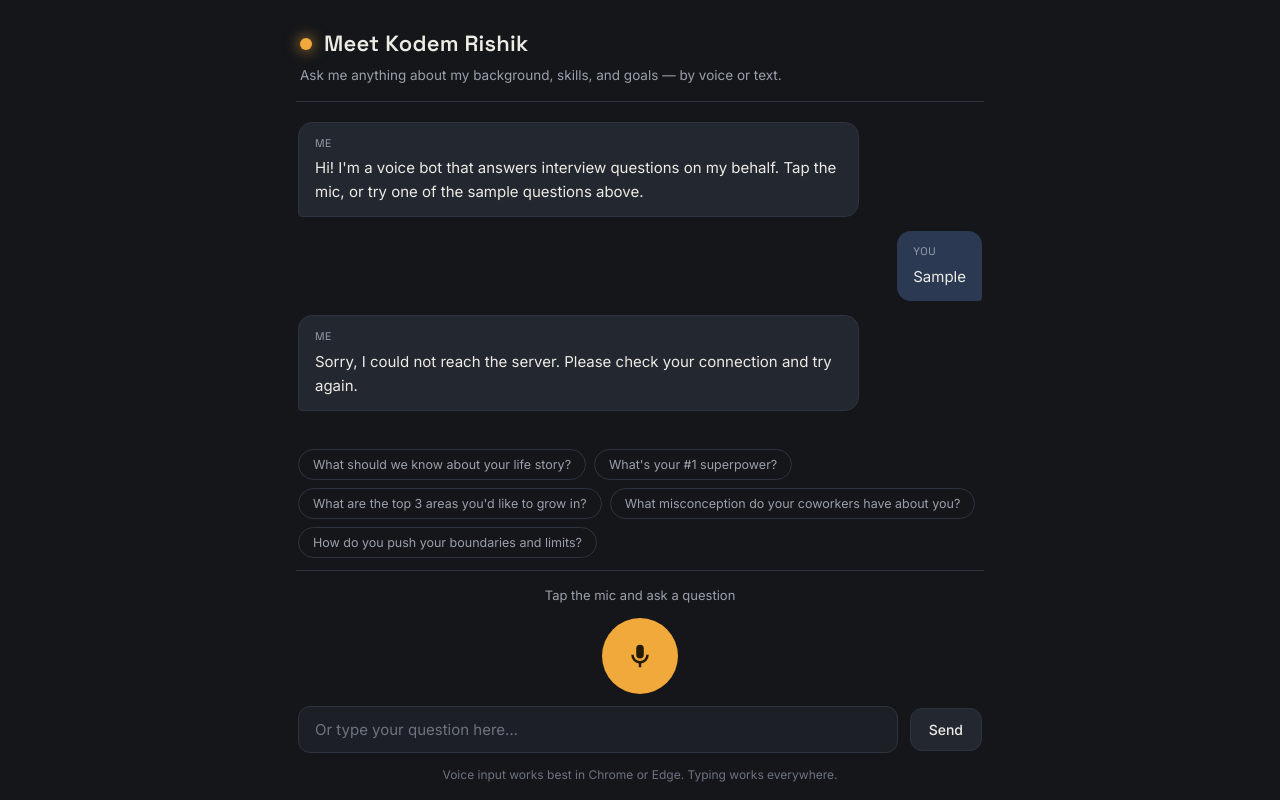
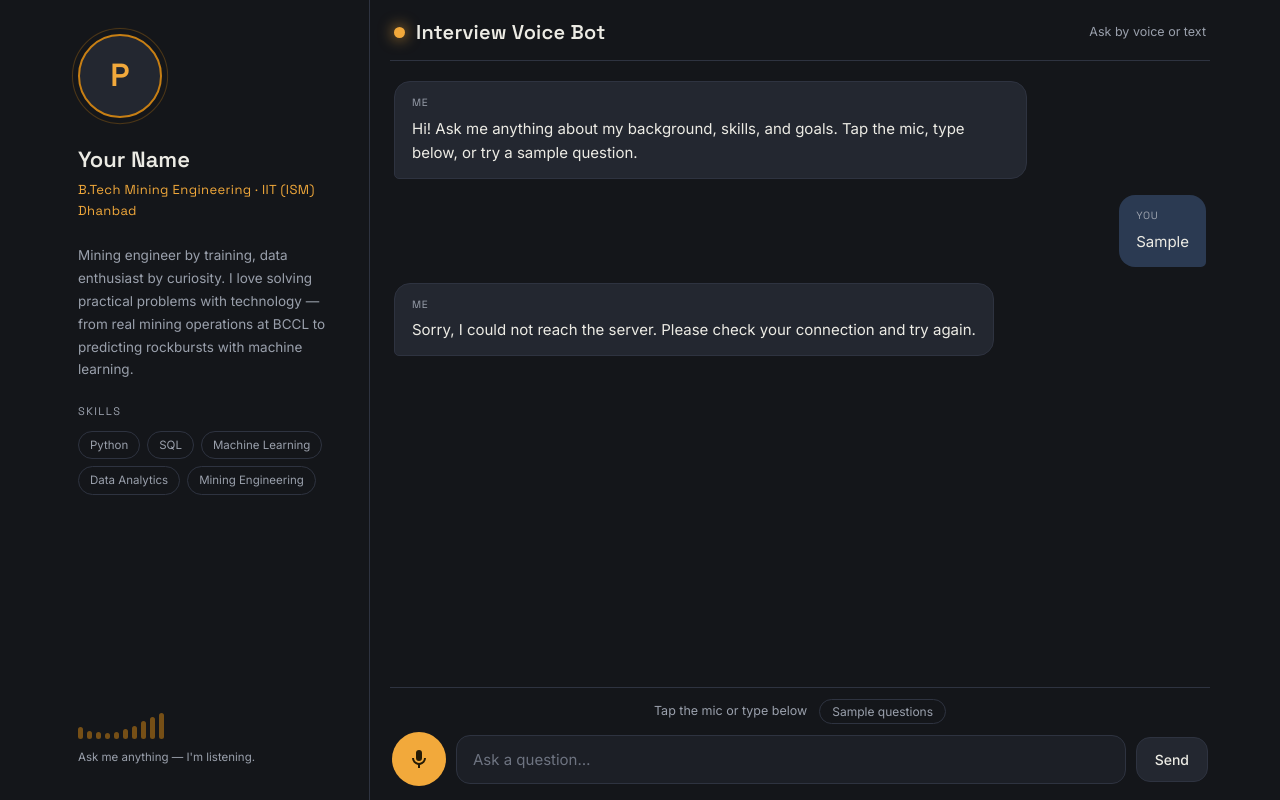
Before and after one commit to praneeth2104/voice-bot, a website: page index.html in a window 1280 px wide. Both pictures are taken after typing "Sample" into the empty fields and a click on the button "Send". Drawn offline with Linux system fonts and the light colour scheme; no server answers.

Commit message:
Update index.html

```diff
--- a/index.html
+++ b/index.html
@@ -19,87 +19,189 @@
   body{
     background:var(--coal); color:var(--ink);
     font-family:'Inter',system-ui,sans-serif; font-size:16px; line-height:1.6;
-    display:flex; flex-direction:column; align-items:center;
+    display:flex; justify-content:center;
   }
-  .wrap{width:100%; max-width:720px; display:flex; flex-direction:column; height:100dvh; padding:0 16px}
+  .layout{width:100%; max-width:1180px; display:flex; height:100dvh; gap:0}
 
-  header{padding:26px 4px 14px; border-bottom:1px solid var(--line)}
-  .lamp{display:flex; align-items:center; gap:12px}
-  .lamp-dot{width:12px;height:12px;border-radius:50%;background:var(--amber);box-shadow:0 0 14px 2px rgba(242,169,59,.55);flex:none}
-  h1{font-family:'Space Grotesk',sans-serif; font-weight:600; font-size:22px; letter-spacing:.2px}
-  .sub{color:var(--muted); font-size:13.5px; margin-top:4px}
+  /* ───────── Sidebar ───────── */
+  aside{
+    width:320px; flex:none; border-right:1px solid var(--line);
+    padding:34px 28px; display:flex; flex-direction:column; gap:22px; overflow-y:auto;
+  }
+  @media (max-width:980px){ aside{display:none} }
 
-  #chat{flex:1; overflow-y:auto; padding:20px 2px; display:flex; flex-direction:column; gap:14px; scroll-behavior:smooth}
-  .msg{max-width:82%; padding:12px 16px; border-radius:14px; font-size:15px; white-space:pre-wrap; word-wrap:break-word}
-  .msg.user{align-self:flex-end; background:var(--user); border-bottom-right-radius:4px}
-  .msg.bot{align-self:flex-start; background:var(--bot); border:1px solid var(--line); border-bottom-left-radius:4px}
+  .avatar{
+    width:84px; height:84px; border-radius:50%; background:var(--panel-2);
+    border:2px solid var(--amber-deep); display:flex; align-items:center; justify-content:center;
+    font-family:'Space Grotesk',sans-serif; font-size:32px; font-weight:600; color:var(--amber);
+    position:relative;
+  }
+  @media (prefers-reduced-motion:no-preference){
+    .avatar::after{
+      content:''; position:absolute; inset:-8px; border-radius:50%;
+      border:1px solid var(--amber-deep); opacity:.35;
+      animation:breathe 4s ease-in-out infinite;
+    }
+    @keyframes breathe{0%,100%{transform:scale(1);opacity:.35}50%{transform:scale(1.07);opacity:.1}}
+  }
+
+  .p-name{font-family:'Space Grotesk',sans-serif; font-size:22px; font-weight:600; margin-top:2px}
+  .p-role{color:var(--amber); font-size:13px; letter-spacing:.4px; margin-top:3px; font-family:'Space Grotesk',sans-serif}
+  .p-about{color:var(--muted); font-size:13.5px; line-height:1.7}
+
+  .sec-label{font-family:'Space Grotesk',sans-serif; font-size:11px; letter-spacing:1.4px; text-transform:uppercase; color:var(--muted)}
+  .fact{display:flex; gap:10px; align-items:flex-start; font-size:13px; color:var(--ink); margin-top:9px}
+  .fact-dot{width:6px; height:6px; border-radius:50%; background:var(--amber-deep); margin-top:7px; flex:none}
+  .fact span{color:var(--muted)}
+
+  .skills{display:flex; flex-wrap:wrap; gap:7px; margin-top:10px}
+  .skill{
+    font-size:11.5px; color:var(--muted); border:1px solid var(--line);
+    border-radius:999px; padding:4px 11px;
+  }
+
+  /* waveform */
+  .wave-wrap{margin-top:auto; padding-top:18px}
+  .wave{display:flex; align-items:flex-end; gap:4px; height:34px}
+  .wave i{
+    display:block; width:5px; border-radius:3px; background:var(--amber-deep);
+    height:6px; opacity:.55;
+  }
+  @media (prefers-reduced-motion:no-preference){
+    .wave i{animation:wv 2.6s ease-in-out infinite}
+    body.talking .wave i{animation-duration:.7s; opacity:.95}
+    .wave i:nth-child(1){animation-delay:0s}
+    .wave i:nth-child(2){animation-delay:.15s}
+    .wave i:nth-child(3){animation-delay:.3s}
+    .wave i:nth-child(4){animation-delay:.45s}
+    .wave i:nth-child(5){animation-delay:.6s}
+    .wave i:nth-child(6){animation-delay:.75s}
+    .wave i:nth-child(7){animation-delay:.9s}
+    .wave i:nth-child(8){animation-delay:1.05s}
+    .wave i:nth-child(9){animation-delay:1.2s}
+    .wave i:nth-child(10){animation-delay:1.35s}
+    @keyframes wv{0%,100%{height:6px}50%{height:30px}}
+  }
+  .wave-cap{font-size:11.5px; color:var(--muted); margin-top:9px}
+
+  /* ───────── Chat column ───────── */
+  .wrap{flex:1; min-width:0; display:flex; flex-direction:column; height:100dvh; padding:0 20px}
+
+  header{padding:16px 4px 12px; border-bottom:1px solid var(--line); display:flex; align-items:center; justify-content:space-between; gap:12px}
+  .lamp{display:flex; align-items:center; gap:11px; min-width:0}
+  .lamp-dot{width:11px;height:11px;border-radius:50%;background:var(--amber);box-shadow:0 0 14px 2px rgba(242,169,59,.55);flex:none}
+  h1{font-family:'Space Grotesk',sans-serif; font-weight:600; font-size:20px; letter-spacing:.2px; white-space:nowrap; overflow:hidden; text-overflow:ellipsis}
+  .sub{color:var(--muted); font-size:12.5px; white-space:nowrap; overflow:hidden; text-overflow:ellipsis}
+  @media (max-width:560px){ .sub{display:none} }
+
+  #chat{flex:1; overflow-y:auto; padding:20px 4px; display:flex; flex-direction:column; gap:16px; scroll-behavior:smooth}
+  .msg{max-width:78%; padding:13px 17px; border-radius:16px; font-size:15px; white-space:pre-wrap; word-wrap:break-word; animation:rise .25s ease both}
+  @keyframes rise{from{opacity:0; transform:translateY(6px)} to{opacity:1; transform:none}}
+  @media (prefers-reduced-motion:reduce){ .msg{animation:none} }
+  .msg.user{align-self:flex-end; background:var(--user); border-bottom-right-radius:5px}
+  .msg.bot{align-self:flex-start; background:var(--bot); border:1px solid var(--line); border-bottom-left-radius:5px}
   .msg.bot.speaking{border-color:var(--amber-deep)}
-  .who{font-size:11px; letter-spacing:.6px; text-transform:uppercase; color:var(--muted); margin-bottom:4px; font-family:'Space Grotesk',sans-serif}
+  .who{font-size:10.5px; letter-spacing:.7px; text-transform:uppercase; color:var(--muted); margin-bottom:5px; font-family:'Space Grotesk',sans-serif}
 
-  .chips{display:flex; flex-wrap:wrap; gap:8px; padding:6px 2px 12px}
+  .chips{display:flex; gap:8px; padding:10px 2px; overflow-x:auto; scrollbar-width:none; flex:none}
+  .chips::-webkit-scrollbar{display:none}
+  .chips.hidden{display:none}
   .chip{
-    background:transparent; color:var(--muted); border:1px solid var(--line);
-    border-radius:999px; padding:7px 14px; font-size:12.5px; cursor:pointer;
+    background:var(--panel); color:var(--muted); border:1px solid var(--line);
+    border-radius:999px; padding:8px 15px; font-size:12.5px; cursor:pointer; white-space:nowrap; flex:none;
     font-family:'Inter',sans-serif; transition:color .15s,border-color .15s;
   }
   .chip:hover,.chip:focus-visible{color:var(--ink); border-color:var(--amber-deep)}
 
-  .dock{border-top:1px solid var(--line); padding:14px 2px calc(16px + env(safe-area-inset-bottom)); display:flex; flex-direction:column; gap:12px}
-  #status{min-height:20px; text-align:center; font-size:13px; color:var(--muted)}
+  .dock{border-top:1px solid var(--line); padding:10px 2px calc(14px + env(safe-area-inset-bottom)); flex:none}
+  .statusbar{display:flex; align-items:center; justify-content:center; gap:12px; min-height:26px; margin-bottom:8px}
+  #status{font-size:12.5px; color:var(--muted); text-align:center}
   #status.live{color:var(--amber)}
+  #stop-speak,#suggest-toggle{
+    display:none; background:transparent; border:1px solid var(--line); color:var(--muted);
+    border-radius:999px; padding:4px 12px; font-size:12px; cursor:pointer; font-family:'Inter',sans-serif;
+  }
+  #stop-speak.show,#suggest-toggle.show{display:inline-block}
+  #stop-speak:hover,#suggest-toggle:hover{color:var(--ink); border-color:var(--amber-deep)}
 
-  .controls{display:flex; align-items:center; gap:12px}
-  #text-in{
-    flex:1; background:var(--panel); border:1px solid var(--line); color:var(--ink);
-    border-radius:12px; padding:13px 16px; font-size:15px; font-family:'Inter',sans-serif; outline:none;
+  .controls{display:flex; align-items:center; gap:10px}
+  #mic{
+    position:relative; width:54px; height:54px; border-radius:50%; border:none; flex:none; cursor:pointer;
+    background:var(--amber); color:#241a05; display:flex; align-items:center; justify-content:center;
+    transition:transform .12s, background .2s;
   }
-  #text-in:focus{border-color:var(--amber-deep)}
-  #text-in::placeholder{color:#6d7380}
-
-  button{cursor:pointer; font-family:'Inter',sans-serif}
-  #send{
-    background:var(--panel-2); color:var(--ink); border:1px solid var(--line);
-    border-radius:12px; padding:12px 18px; font-size:14px; font-weight:500;
-  }
-  #send:hover{border-color:var(--amber-deep)}
-
-  .mic-row{display:flex; justify-content:center; align-items:center; gap:18px}
-  #mic{
-    position:relative; width:76px; height:76px; border-radius:50%; border:none; flex:none;
-    background:var(--amber); color:#241a05; display:flex; align-items:center; justify-content:center;
-    transition:transform .12s;
-  }
-  #mic:hover{transform:scale(1.04)}
-  #mic:active{transform:scale(.97)}
-  #mic svg{width:30px;height:30px}
+  #mic:hover{transform:scale(1.05)}
+  #mic:active{transform:scale(.96)}
+  #mic svg{width:24px;height:24px}
   #mic.listening{background:#e2534b; color:#fff}
   #mic:disabled{opacity:.45; cursor:not-allowed}
-  .ring{position:absolute; inset:-8px; border-radius:50%; border:2px solid var(--amber); opacity:0; pointer-events:none}
+  .ring{position:absolute; inset:-7px; border-radius:50%; border:2px solid var(--amber); opacity:0; pointer-events:none}
+  #mic.listening .ring{border-color:#e2534b}
   @media (prefers-reduced-motion:no-preference){
     #mic.listening .ring{animation:pulse 1.4s ease-out infinite}
     @keyframes pulse{0%{transform:scale(.9);opacity:.7}100%{transform:scale(1.35);opacity:0}}
   }
-  #stop-speak{
-    display:none; background:transparent; border:1px solid var(--line); color:var(--muted);
-    border-radius:999px; padding:8px 16px; font-size:13px;
+  #text-in{
+    flex:1; min-width:0; background:var(--panel); border:1px solid var(--line); color:var(--ink);
+    border-radius:14px; padding:14px 16px; font-size:15px; font-family:'Inter',sans-serif; outline:none;
   }
-  #stop-speak.show{display:inline-block}
-  #stop-speak:hover{color:var(--ink); border-color:var(--amber-deep)}
+  #text-in:focus{border-color:var(--amber-deep)}
+  #text-in::placeholder{color:#6d7380}
+  #send{
+    background:var(--panel-2); color:var(--ink); border:1px solid var(--line); cursor:pointer;
+    border-radius:14px; padding:13px 18px; font-size:14px; font-weight:500; font-family:'Inter',sans-serif; flex:none;
+  }
+  #send:hover{border-color:var(--amber-deep)}
 
-  .hint{text-align:center; font-size:12px; color:#6d7380}
   ::-webkit-scrollbar{width:8px}
   ::-webkit-scrollbar-thumb{background:var(--line); border-radius:4px}
   :focus-visible{outline:2px solid var(--amber); outline-offset:2px}
 </style>
 </head>
 <body>
+<div class="layout">
+
+  <!-- ══════════ SIDEBAR — edit the text between the tags below ══════════ -->
+  <aside>
+    <div class="avatar">P</div> <!-- EDIT: your first initial -->
+    <div>
+      <div class="p-name">Your Name</div> <!-- EDIT: your name -->
+      <div class="p-role">B.Tech Mining Engineering · IIT (ISM) Dhanbad</div>
+    </div>
+    <p class="p-about">
+      Mining engineer by training, data enthusiast by curiosity. I love solving practical
+      problems with technology — from real mining operations at BCCL to predicting
+      rockbursts with machine learning.
+    </p>
+
+
+    <div>
+      <div class="sec-label">Skills</div>
+      <div class="skills">
+        <span class="skill">Python</span>
+        <span class="skill">SQL</span>
+        <span class="skill">Machine Learning</span>
+        <span class="skill">Data Analytics</span>
+        <span class="skill">Mining Engineering</span>
+      </div>
+    </div>
+
+    <div class="wave-wrap">
+      <div class="wave" aria-hidden="true">
+        <i></i><i></i><i></i><i></i><i></i><i></i><i></i><i></i><i></i><i></i>
+      </div>
+      <div class="wave-cap" id="wave-cap">Ask me anything — I'm listening.</div>
+    </div>
+  </aside>
+
+  <!-- ══════════ CHAT ══════════ -->
   <div class="wrap">
     <header>
       <div class="lamp">
         <span class="lamp-dot" aria-hidden="true"></span>
-      <h1>Meet Kodem Rishik</h1>
+        <h1>Interview Voice Bot</h1>
       </div>
-    <p class="sub">Ask me anything about my background, skills, and goals — by voice or text.</p>
+      <p class="sub">Ask by voice or text</p>
     </header>
 
     <main id="chat" aria-live="polite"></main>
@@ -113,21 +215,22 @@
     </div>
 
     <div class="dock">
-    <div id="status">Tap the mic and ask a question</div>
-    <div class="mic-row">
+      <div class="statusbar">
+        <span id="status">Tap the mic or type below</span>
+        <button id="stop-speak">Stop speaking</button>
+        <button id="suggest-toggle">Sample questions</button>
+      </div>
+      <div class="controls">
         <button id="mic" aria-label="Tap to speak">
           <span class="ring" aria-hidden="true"></span>
           <svg viewBox="0 0 24 24" fill="currentColor" aria-hidden="true">
             <path d="M12 14a3 3 0 0 0 3-3V6a3 3 0 0 0-6 0v5a3 3 0 0 0 3 3zm5-3a5 5 0 0 1-10 0H5a7 7 0 0 0 6 6.92V21h2v-3.08A7 7 0 0 0 19 11h-2z"/>
           </svg>
         </button>
-      <button id="stop-speak">Stop speaking</button>
-    </div>
-    <div class="controls">
-      <input id="text-in" type="text" placeholder="Or type your question here…" autocomplete="off">
+        <input id="text-in" type="text" placeholder="Ask a question…" autocomplete="off">
         <button id="send">Send</button>
       </div>
-    <p class="hint">Voice input works best in Chrome or Edge. Typing works everywhere.</p>
+    </div>
   </div>
 </div>
 
@@ -139,6 +242,8 @@ const statusEl = document.getElementById('status');
 const textIn = document.getElementById('text-in');
 const sendBtn = document.getElementById('send');
 const chips = document.getElementById('chips');
+const suggestToggle = document.getElementById('suggest-toggle');
+const waveCap = document.getElementById('wave-cap');
 
 const history = [];
 let busy = false;
@@ -158,6 +263,18 @@ function setStatus(text, live){
   statusEl.textContent = text;
   statusEl.className = live ? 'live' : '';
 }
+function setTalking(on, caption){
+  document.body.classList.toggle('talking', on);
+  if (waveCap) waveCap.textContent = caption || "Ask me anything — I'm listening.";
+}
+function hideChips(){
+  chips.classList.add('hidden');
+  suggestToggle.classList.add('show');
+}
+suggestToggle.addEventListener('click', () => {
+  chips.classList.remove('hidden');
+  suggestToggle.classList.remove('show');
+});
 
 /* ---------- Text to speech ---------- */
 let voices = [];
@@ -183,11 +300,13 @@ function speak(text, bubble){
   u.rate = 1; u.pitch = 1;
   u.onstart = () => {
     setStatus('Speaking…', true);
+    setTalking(true, 'Speaking…');
     stopBtn.classList.add('show');
     if (bubble) bubble.classList.add('speaking');
   };
   u.onend = u.onerror = () => {
-    setStatus('Tap the mic and ask a question');
+    setStatus('Tap the mic or type below');
+    setTalking(false);
     stopBtn.classList.remove('show');
     if (bubble) bubble.classList.remove('speaking');
   };
@@ -196,7 +315,8 @@ function speak(text, bubble){
 stopBtn.addEventListener('click', () => {
   speechSynthesis.cancel();
   stopBtn.classList.remove('show');
-  setStatus('Tap the mic and ask a question');
+  setTalking(false);
+  setStatus('Tap the mic or type below');
 });
 
 /* ---------- Ask the backend ---------- */
@@ -204,6 +324,8 @@ async function ask(question){
   if (busy || !question.trim()) return;
   busy = true;
   speechSynthesis.cancel();
+  setTalking(false);
+  hideChips();
   addMsg('user', question);
   history.push({ role:'user', text:question });
   setStatus('Thinking…', true);
@@ -221,9 +343,8 @@ async function ask(question){
     const bubble = addMsg('bot', reply);
     speak(reply, bubble);
   }catch(e){
-    const msg = 'Sorry, I could not reach the server. Please check your connection and try again.';
-    addMsg('bot', msg);
-    setStatus('Tap the mic and ask a question');
+    addMsg('bot', 'Sorry, I could not reach the server. Please check your connection and try again.');
+    setStatus('Tap the mic or type below');
   }finally{
     busy = false;
     micBtn.disabled = false; sendBtn.disabled = false;
@@ -246,17 +367,19 @@ if (SR){
     listening = true;
     micBtn.classList.add('listening');
     setStatus('Listening… speak now', true);
+    setTalking(true, 'Listening…');
   };
   recognition.onend = () => {
     listening = false;
     micBtn.classList.remove('listening');
-    if (!busy) setStatus('Tap the mic and ask a question');
+    if (!busy){ setStatus('Tap the mic or type below'); setTalking(false); }
   };
   recognition.onerror = (e) => {
     listening = false;
     micBtn.classList.remove('listening');
+    setTalking(false);
     if (e.error === 'not-allowed'){
-      setStatus('Microphone blocked — allow mic access in your browser, or type below');
+      setStatus('Microphone blocked — allow mic access, or type below');
     } else if (e.error === 'no-speech'){
       setStatus('Did not hear anything — tap the mic and try again');
     } else {
@@ -265,7 +388,7 @@ if (SR){
   };
 } else {
   micBtn.disabled = true;
-  setStatus('Voice input is not supported in this browser — please type your question below');
+  setStatus('Voice not supported in this browser — please type your question');
 }
 
 micBtn.addEventListener('click', () => {
@@ -288,7 +411,7 @@ chips.addEventListener('click', (e) => {
 });
 
 /* ---------- Greeting ---------- */
-addMsg('bot', "Hi! I'm a voice bot that answers interview questions on my behalf. Tap the mic, or try one of the sample questions above.");
+addMsg('bot', "Hi! Ask me anything about my background, skills, and goals. Tap the mic, type below, or try a sample question.");
 </script>
 </body>
 </html>
```
Lines whose indentation alone changed are shown as unchanged.
